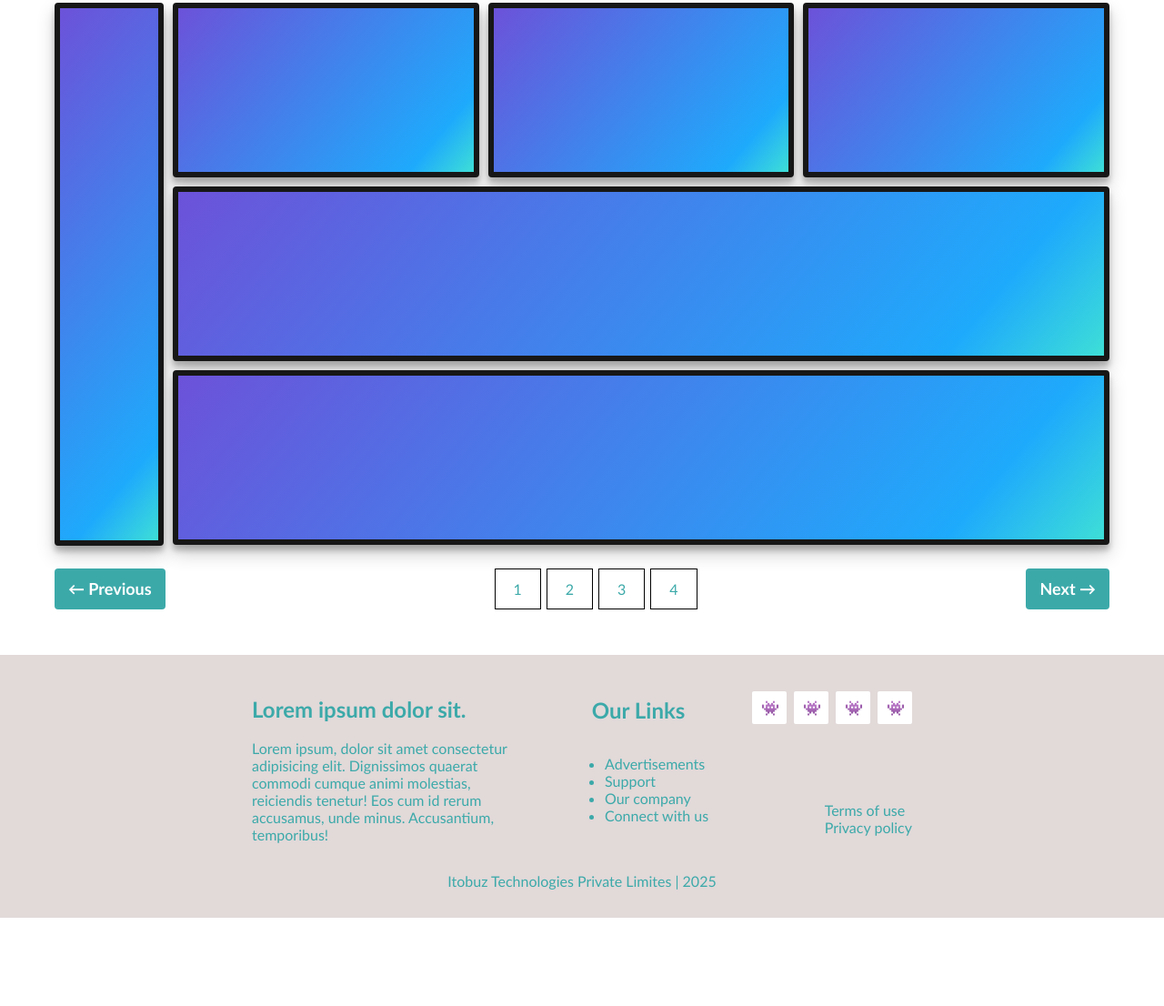
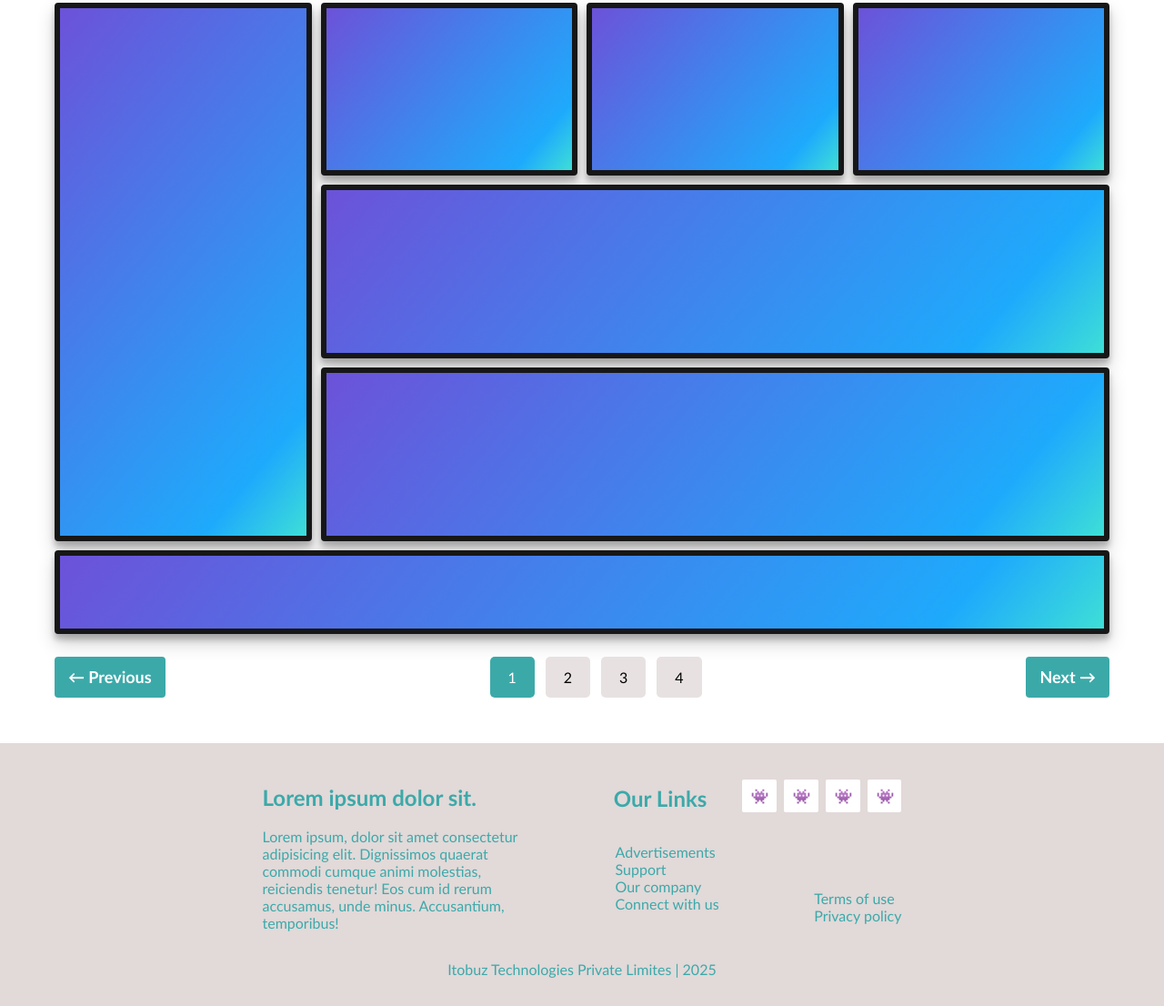
Before and after one commit to abhinaba-dotcom/First-website, a website: page index.html in a window 1280 px wide. Shown: the part 415-1521 px from the top of the page at 91% size. Before the commit the page ends 1424 px from the top, so only its background shows below. Drawn offline with Linux system fonts and the light colour scheme.

Commit message:
Third commit

```diff
--- a/index.html
+++ b/index.html
@@ -29,25 +29,26 @@
       </div>
     </header>
     <main>
-      <div class="videos-top">
+      <div class="main-container-top">
         <h2>Latest videos</h2>
         <h4>Page [1] of 180</h4>
       </div>
-      <div class="main-container">
-        <div class="nav item"></div>
-        <div class="upper-left item"></div>
-        <div class="upper-middle item"></div>
-        <div class="upper-right item"></div>
-        <div class="middle item"></div>
-        <div class="bottom item"></div>
+      <div class="main-container-middle">
+        <div class="item1 main-container-middle-item"></div>
+        <div class="item2 main-container-middle-item"></div>
+        <div class="item3 main-container-middle-item"></div>
+        <div class="item4 main-container-middle-item"></div>
+        <div class="item5 main-container-middle-item"></div>
+        <div class="item6 main-container-middle-item"></div>
+        <div class="item7 main-container-middle-item"></div>
       </div>
-      <div class="videos-bottom">
+      <div class="main-container-end">
         <button>&larr; Previous</button>
-        <div class="boxes">
-          <div class="box">1</div>
-          <div class="box">2</div>
-          <div class="box">3</div>
-          <div class="box">4</div>
+        <div class="main-container-end-boxes">
+          <div class="main-container-end-box box1">1</div>
+          <div class="main-container-end-box box2">2</div>
+          <div class="main-container-end-box box3">3</div>
+          <div class="main-container-end-box box4">4</div>
         </div>
         <button>Next &rarr;</button>
       </div>
@@ -63,7 +64,8 @@
             temporibus!
           </p>
         </div>
-        <div class="footer-container-middle">
+        <div class="footer-container-right">
+          <div class="footer-container-right-start">
             <h2>Our Links</h2>
             <ul>
               <li>Advertisements</li>
@@ -72,7 +74,7 @@
               <li>Connect with us</li>
             </ul>
           </div>
-        <div class="footer-container-right">
+          <div class="footer-container-right-end">
             <div class="footer-icon-box">
               <div class="footer-icon">👾</div>
               <div class="footer-icon">👾</div>
@@ -87,6 +89,7 @@
             </div>
           </div>
         </div>
+      </div>
       <p>Itobuz Technologies Private Limites | 2025</p>
     </footer>
 
--- /dev/null
+++ b/mixins/_mixin.scss
@@ -0,0 +1,8 @@
+@mixin set-grid-area($class-name) {
+  grid-area: $class-name;
+}
+@mixin content-center-flex() {
+  display: flex;
+  justify-content: center;
+  align-items: center;
+}
--- a/styles/scss/index.scss
+++ b/styles/scss/index.scss
@@ -1,23 +1,14 @@
-@mixin set-grid-area($class-name) {
-  grid-area: $class-name;
-}
-@mixin content-center-flex() {
-  display: flex;
-  justify-content: center;
-  align-items: center;
-}
-$base-font: "Trebuchet MS", sans-serif;
-$base-color: rgb(60, 169, 169);
-$gradient-color: linear-gradient(130deg, #6c52d9 0%, #1eaafc 85%, #3edfd7 100%);
+@use "../../mixins/_mixin.scss" as m;
+@use "../../variables/_variable.scss" as v;
 body {
   margin: 0;
   padding: 0;
-  font-family: $base-font;
-  color: $base-color;
+  font-family: v.$base-font;
+  color: v.$base-color;
 }
 header {
   nav {
-    h1{
+    h1 {
       cursor: pointer;
     }
     display: flex;
@@ -34,100 +25,126 @@ header {
     }
   }
   .image-container {
+    background-image: url(v.$header-bg-image);
     width: 100%;
     height: 250px;
     background-color: black;
-    position: relative;
+    @include m.content-center-flex;
     .search-container {
-      position: absolute;
-      left: 40%;
-      top: 40%;
       display: flex;
       input {
         border: none;
         border-top-left-radius: 5px;
         border-bottom-left-radius: 5px;
         outline: none;
-        padding: 8px 10px 8px 10px;
+        padding: 12px 15px 12px 15px;
         width: 280px;
+      }
+      input::placeholder {
+        font-weight: bold;
+        opacity: 1;
+        color: v.$base-color;
       }
       .search-btn {
         border: none;
         border-top-right-radius: 5px;
         border-bottom-right-radius: 5px;
         padding: 8px 10px 8px 10px;
-        background-color: green;
+        background-color: v.$base-color;
         color: white;
         cursor: pointer;
+        font-weight: bold;
       }
     }
   }
 }
-.nav {
-  grid-area: nav;
-}
+
 
 main {
   padding: 30px 60px 0px 60px;
-  .videos-top {
+  .main-container-top {
     display: flex;
     justify-content: space-between;
   }
-  .videos-bottom {
+  .main-container-end {
     height: 45px;
     justify-content: space-between;
+    display: flex;
     margin-top: 25px;
-    display: flex;
     button {
       all: unset;
       padding: 0px 15px 0px 15px;
       border-radius: 4px;
       border: none;
-      background-color: $base-color;
+      background-color: v.$base-color;
       font-weight: 800;
       font-size: large;
       color: white;
       cursor: pointer;
     }
-    .boxes {
+    .main-container-end-boxes {
       display: flex;
-      gap: 6px;
-      .box {
+      gap: 12px;
+      .main-container-end-box {
         padding: 20px;
-        @include content-center-flex;
-        border: 1px solid black;
+        @include m.content-center-flex;
+        border: none;
+        border-radius: 5px;
+      }
+      .box1 {
+        background-color: v.$base-color;
+        color: white;
+      }
+      .box2,
+      .box3,
+      .box4 {
+        background-color: rgb(232, 225, 225);
+        color: black;
       }
     }
   }
-  .main-container {
+  .main-container-middle {
     display: grid;
-    grid-template-columns: 120px 1fr 1fr 1fr;
-    grid-template-rows: auto auto auto;
+    grid-template-columns: auto auto auto auto;
+    grid-template-rows: auto auto auto auto;
     grid-template-areas:
-      "nav header header header"
-      "nav main main main"
-      "nav footer footer footer";
+      "menu header-left header-middle header-right"
+      "menu middle middle middle"
+      "menu lower lower lower"
+      "footer footer footer footer";
     gap: 10px;
-    .upper-left .upper-middle .upper-right {
-      @include set-grid-area(header);
+    .item1{
+      height: 580px;
+      @include m.set-grid-area(menu);
     }
-    .middle {
-      @include set-grid-area(main);
+    .item2 {
+      @include m.set-grid-area(header-left);
     }
-    .bottom {
-      @include set-grid-area(footer);
+    .item3 {
+      @include m.set-grid-area(header-middle);
     }
-    .item {
-      height: 180px;
+    .item4 {
+      @include m.set-grid-area(header-right);
+    }
+    .item5 {
+      @include m.set-grid-area(middle);
+    }
+    .item6 {
+      @include m.set-grid-area(lower);
+    }
+    .item7 {
+      height: 80px;
+      @include m.set-grid-area(footer);
+    }
+
+    .main-container-middle-item {
+      // height: 180px;
       background-color: #1eaafc;
-      background-image: $gradient-color;
+      background-image: v.$gradient-color;
       box-shadow: 0 10px 20px rgba(0, 0, 0, 0.19), 0 6px 6px rgba(0, 0, 0, 0.23);
       color: #fff;
       border-radius: 4px;
       border: 6px solid #171717;
-    }
-    .nav {
-      height: 585px;
     }
   }
 }
@@ -144,19 +161,28 @@ footer {
     justify-content: center;
     gap: 48px;
     .footer-container-left {
-      width: 300px;
       margin-top: 20px;
       p {
+        width: 300px;
         text-align: start;
       }
     }
-    .footer-container-middle {
+    .footer-container-right {
       display: flex;
+      gap: 25px;
+      .footer-container-right-start {
+        @include m.content-center-flex;
         flex-direction: column;
-      justify-content: center;
-      align-items: center;
+        h2 {
+          padding-left: 25px;
         }
-    .footer-container-right {
+        ul {
+          li {
+            list-style: none;
+          }
+        }
+      }
+      .footer-container-right-end {
         display: flex;
         flex-direction: column;
         justify-content: space-between;
@@ -187,3 +213,4 @@ footer {
       }
     }
   }
+}
--- /dev/null
+++ b/variables/_variable.scss
@@ -0,0 +1,4 @@
+$header-bg-image: "../../assets/img/bluebells\,_oxfordshire.webp";
+$base-font: "Trebuchet MS", sans-serif;
+$base-color: rgb(60, 169, 169);
+$gradient-color: linear-gradient(130deg, #6c52d9 0%, #1eaafc 85%, #3edfd7 100%);
```
Also changed, not shown: styles/css/index.css, 1 other file. Lines whose indentation alone changed are shown as unchanged.
